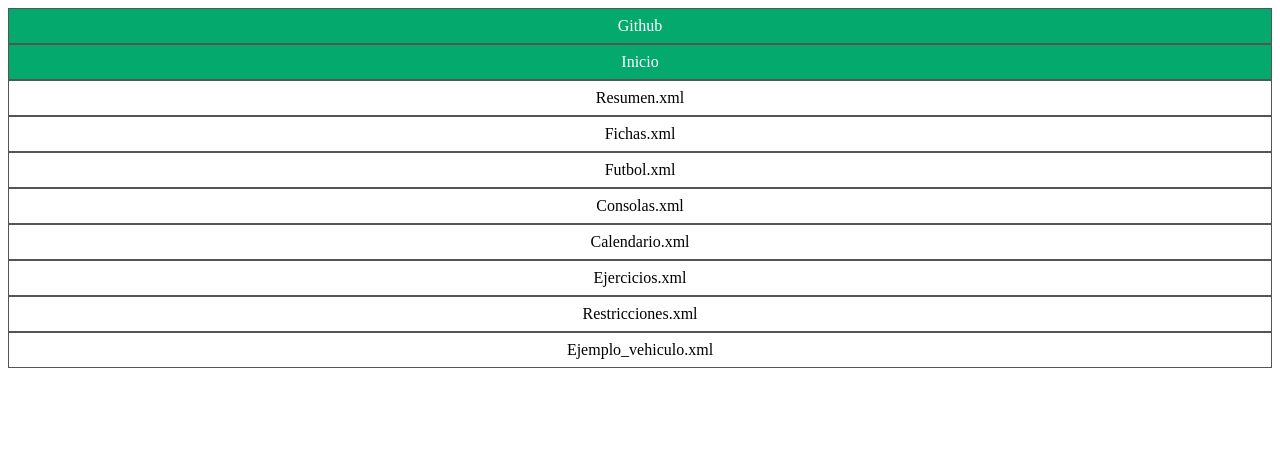
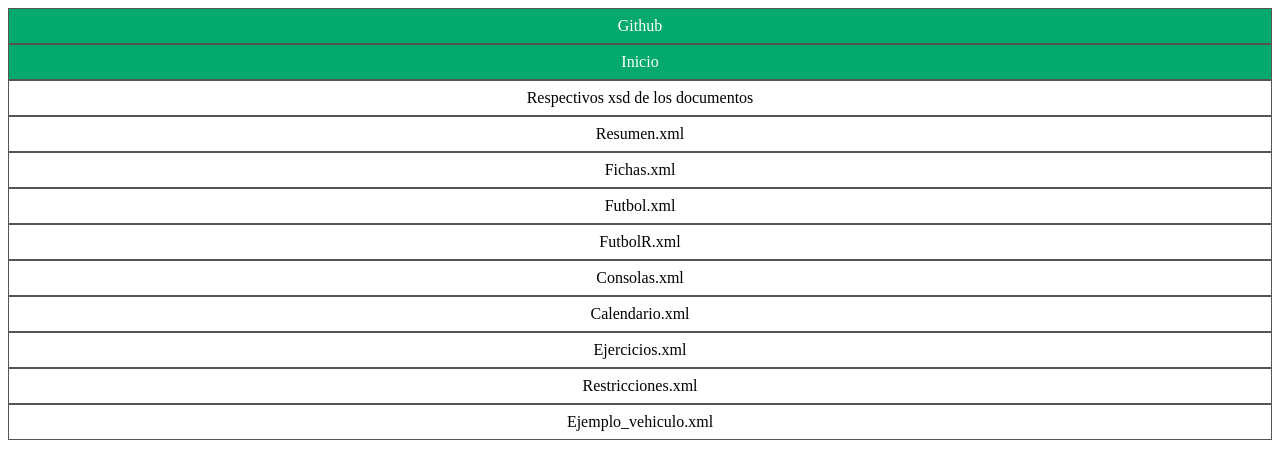
Before and after one commit to Pablo-Gallego/LLMM, a plain HTML site: page Ejercicios_2º_trimestre/xsd/xsd.html in a window 1280 px wide. Drawn offline with Linux system fonts and the light colour scheme.

Commit message:
actualización del listado de xsd

```diff
--- a/Ejercicios_2º_trimestre/xsd/xsd.html
+++ b/Ejercicios_2º_trimestre/xsd/xsd.html
@@ -41,9 +41,11 @@
     <ul>
         <li><a href="https://pabloning.github.io/LLMM/" class="active" target="_blank">Github</a></li>
         <li><a class="active" href="../../index.html" target="_blank">Inicio</a></li>
+        <li><a href="xsds.html" target="_blank">Respectivos xsd de los documentos</a></li>
         <li><a href="resumen.xml" target="_blank">Resumen.xml</a></li>
         <li><a href="fichas.xml" target="_blank">Fichas.xml</a></li>
         <li><a href="Futbol.xml" target="_blank">Futbol.xml</a></li>
+        <li><a href="FutbolR.xml" target="_blank">FutbolR.xml</a></li>
         <li><a href="Consolas.xml" target="_blank">Consolas.xml</a></li>
         <li><a href="Calendario.xml" target="_blank">Calendario.xml</a></li>
         <li><a href="ejercicios.xml" target="_blank">Ejercicios.xml</a></li>
```
